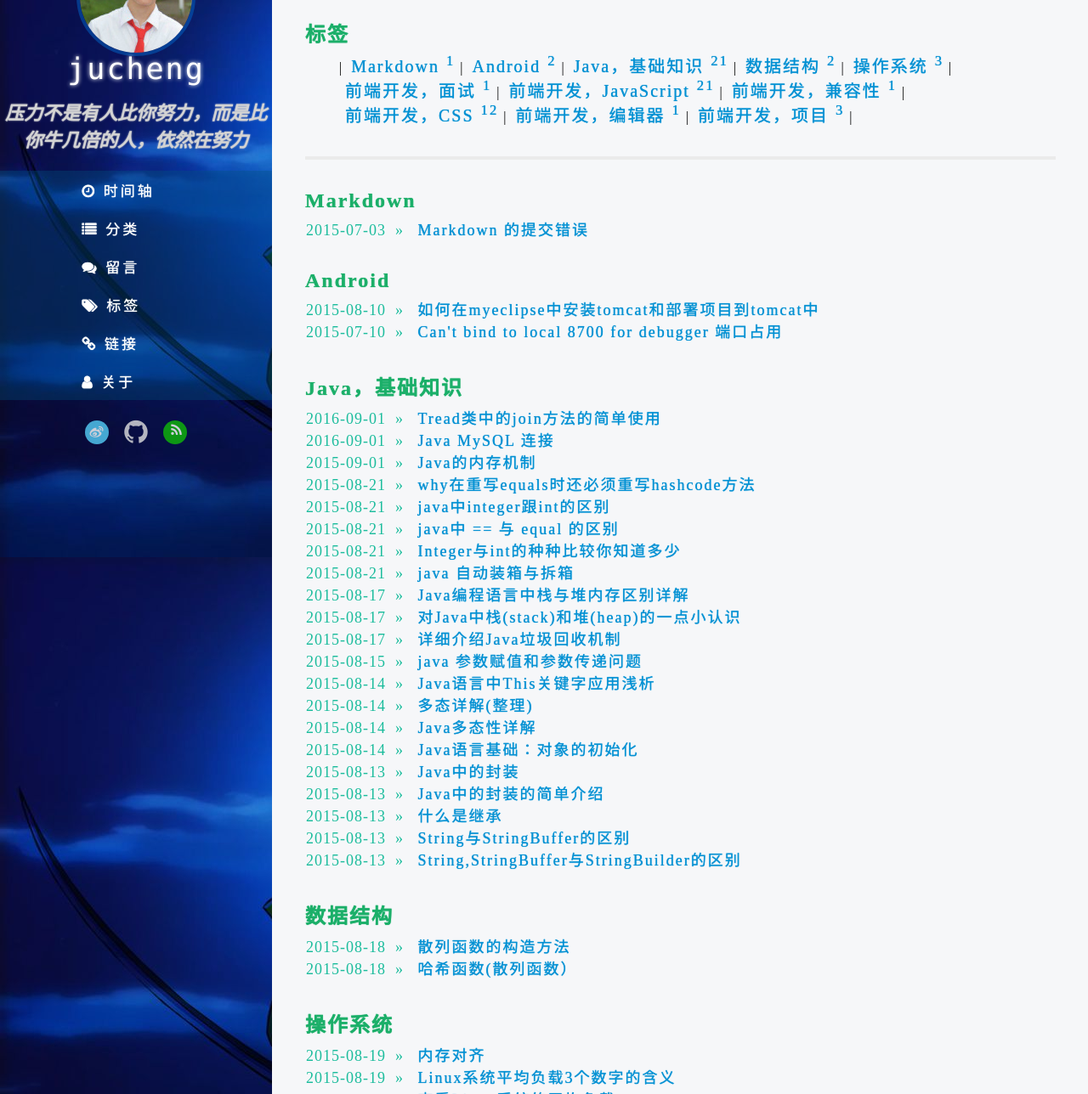
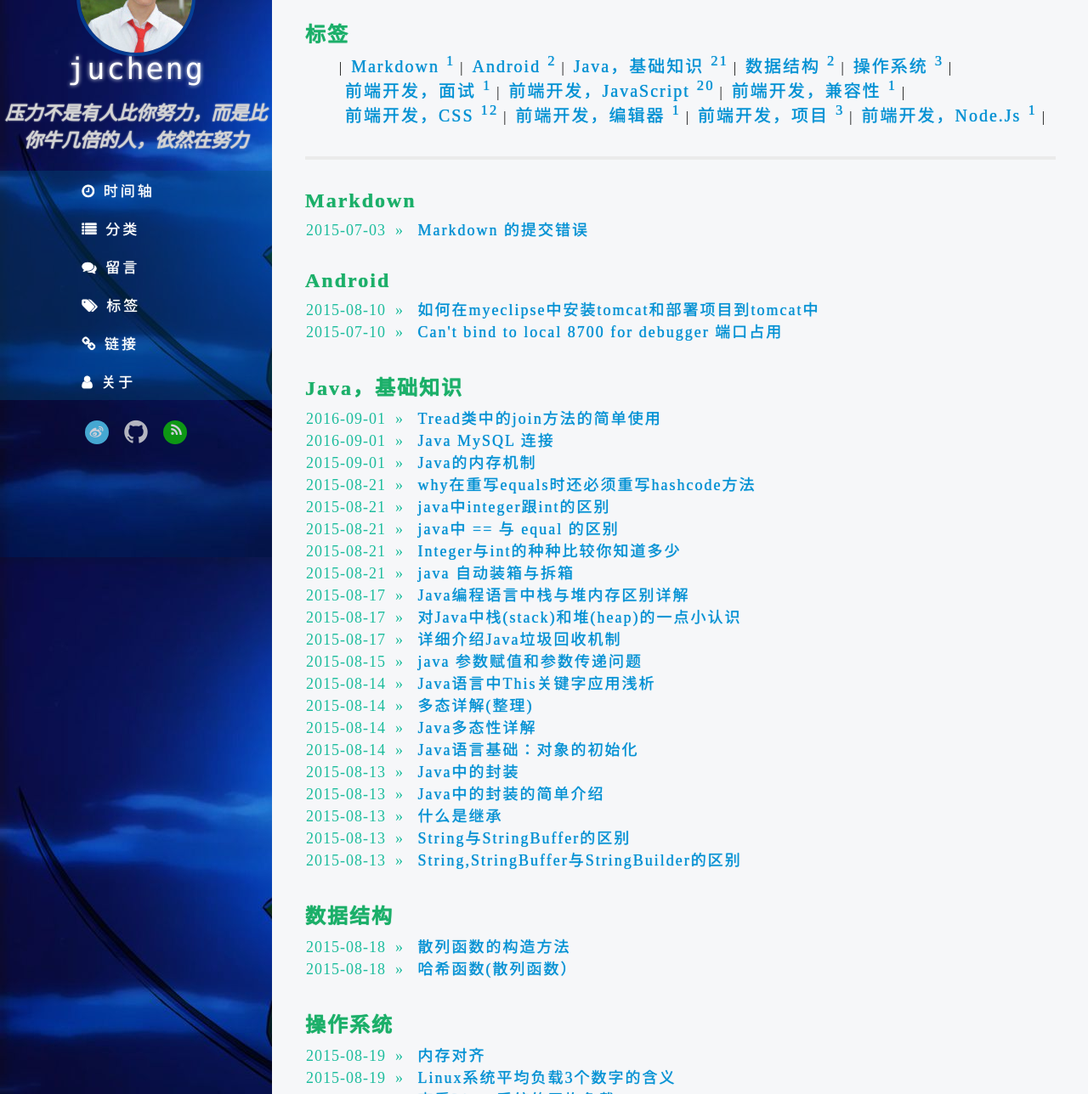
Before and after one commit to jucheng/jucheng.github.io, a Jekyll site: the page built from page/tag.html, in a window 1280 px wide and 1400 px high, cut to the strip 112-1400 px from the top of the window. Shown: the whole strip at 85% size. Built offline with Jekyll 4.4.1, drawn with Linux system fonts in a browser that asks for light colours; nearby versions of some CDN libraries; some of the changed text lies outside the part shown.

Commit message:
2017-5-19-FEW-using nodejs to build server
modify the tag of the artical from "javascript" to the "node.js"

```diff
--- a/_posts/2017-5-19-FEW-using nodejs to build server.md
+++ b/_posts/2017-5-19-FEW-using nodejs to build server.md
@@ -3,7 +3,7 @@ layout: post
 title: "利用NodeJs搭建本地服务器"
 date: 2017-5-19
 categories: 前端
-tags: [前端开发，JavaScript]
+tags: [前端开发，Node.js]
 ---
 
 利用NodeJs搭建本地服务器
```
